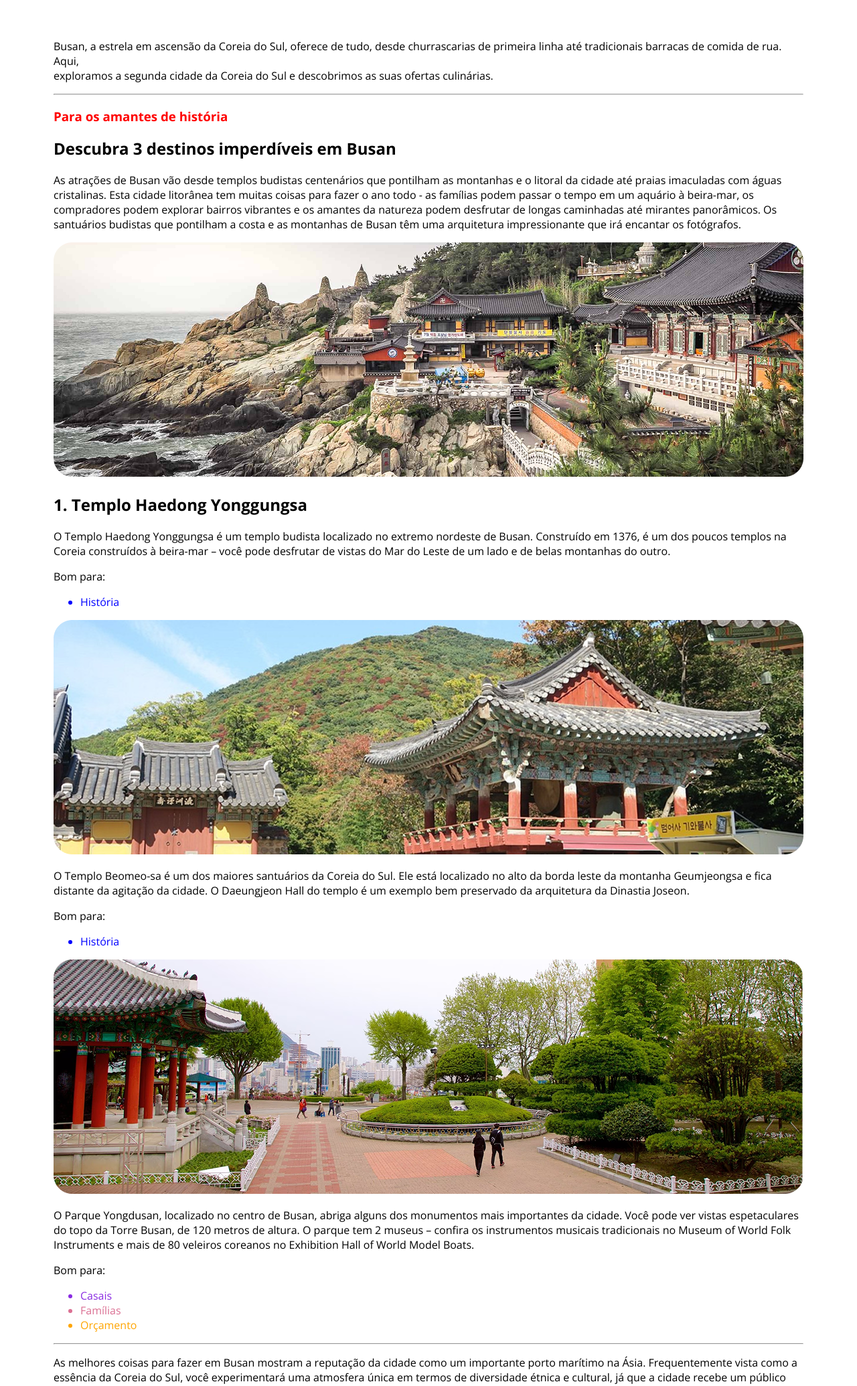
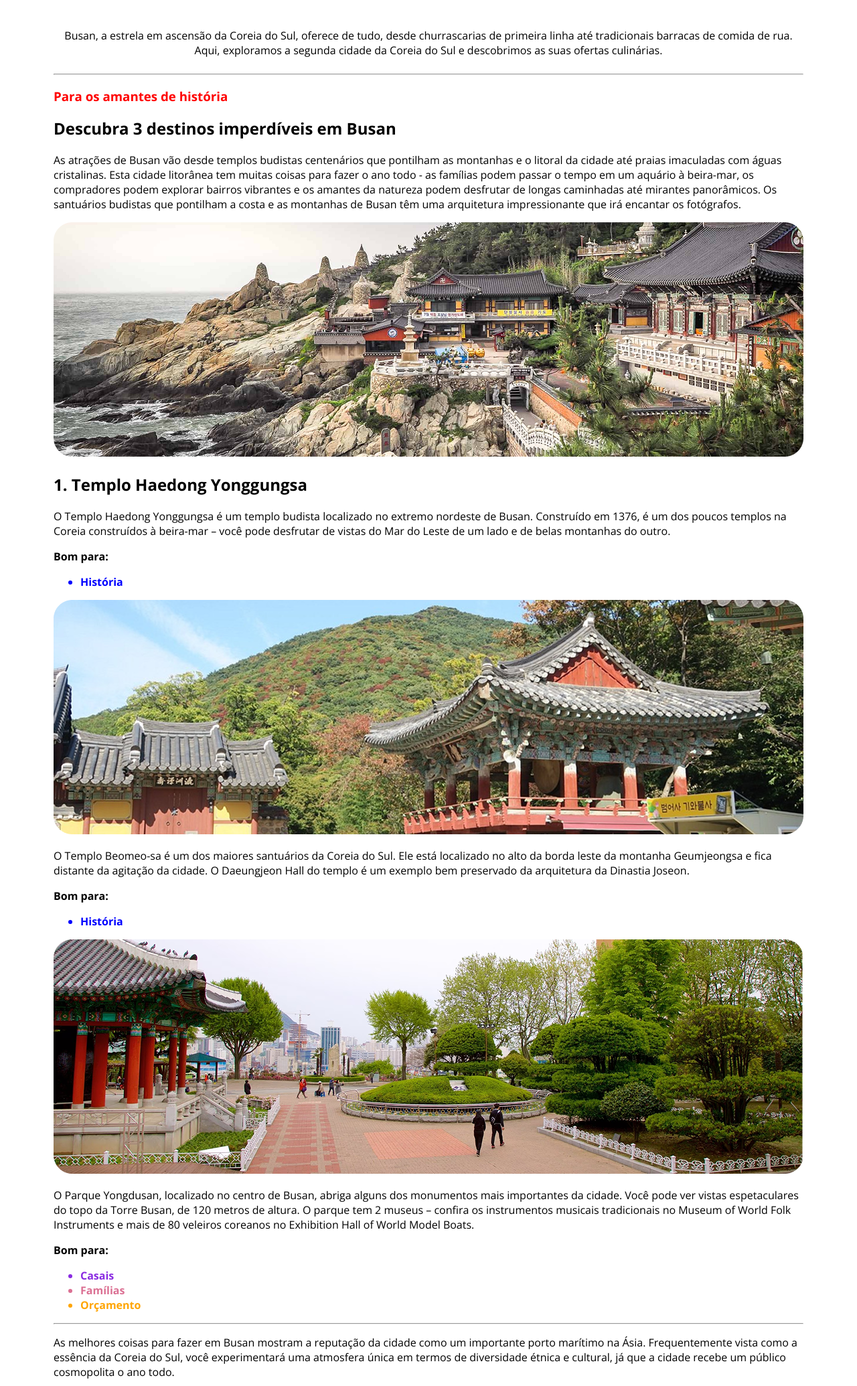
Before and after one commit to gustavomouradevbr/tourist-site, a plain HTML site: page index.html in a window 1280 px wide. Shown: the part 489-2559 px from the top of the page at 67% size. Drawn offline with nearby package versions, Linux system fonts and the light colour scheme; a web font is replaced by a local one.

Commit message:
Atualizei o html e fiz a primeira section

```diff
--- a/index.html
+++ b/index.html
@@ -22,13 +22,13 @@
         <p>
           Busan, a estrela em ascensão da Coreia do Sul, oferece de tudo, desde
           churrascarias de primeira linha até tradicionais barracas de comida de
-          rua. Aqui,<br />
+          rua. Aqui,
           exploramos a segunda cidade da Coreia do Sul e descobrimos as suas
           ofertas culinárias.
         </p>
         </section>
 
-        <hr/>
+        <hr id="1"/>
 
         <section id="Descubra">
         <h3>Para os amantes de história</h3>
@@ -56,9 +56,9 @@
           do Leste de um lado e de belas montanhas do outro.
         </p>
 
-        <p>Bom para:</p>
+        <p><strong>Bom para:</strong></p>
         <ul>
-          <li class="azul">História</li>
+        <li class="azul"><strong>História</strong></li>
         </ul>
         <img src="assets/image 3.png" alt="img3" />
         </section>
@@ -71,9 +71,9 @@
           exemplo bem preservado da arquitetura da Dinastia Joseon.
         </p>
 
-        <p>Bom para:</p>
+        <p><strong>Bom para:</strong></p>
         <ul>
-        <li class="azul">História</li>
+        <li class="azul"><strong>História</strong></li>
         </ul>
 
         <img src="assets/image 4.png" alt="img4" />
@@ -89,14 +89,14 @@
           Exhibition Hall of World Model Boats.
         </p>
 
-        <p>Bom para:</p>
+        <p><strong>Bom para:</strong></p>
         <ul>
-          <li id="roxo">Casais</li>
-          <li id="rosa">Famílias</li>
-          <li id="laranja">Orçamento</li>
+          <li class="roxo"><strong>Casais</strong></li>
+          <li class="rosa"><strong>Famílias</strong></li>
+          <li class="laranja"><strong>Orçamento</strong></li>
         </ul>
 
-        <hr />
+        <hr id="2"/>
 
         <p>
           As melhores coisas para fazer em Busan mostram a reputação da cidade
--- a/style.css
+++ b/style.css
@@ -21,12 +21,23 @@ margin-bottom: 8px;
 
 }
 
-.conheça h2,
-.conheça img {
 
-margin-bottom: 40px;
+.conheça img,
+.conheça p {
+
+margin-bottom: 24px;
+
 
 }
+
+.conheça p {
+
+text-align: center;
+
+max-width: 100%;
+
+}
+
 
 
 
@@ -34,19 +45,19 @@ h3 {
     color: red;
 }
 
-.azul {
+.azul {  /*li */
     color: blue;
 }
 
-#roxo {
+.roxo {  /*li */
     color: blueviolet;
 }
 
-#rosa {
+.rosa {  /*li */
     color: palevioletred;
 }
 
-#laranja {
+.laranja {  /*li */
     color: orange;
 }
 
```
